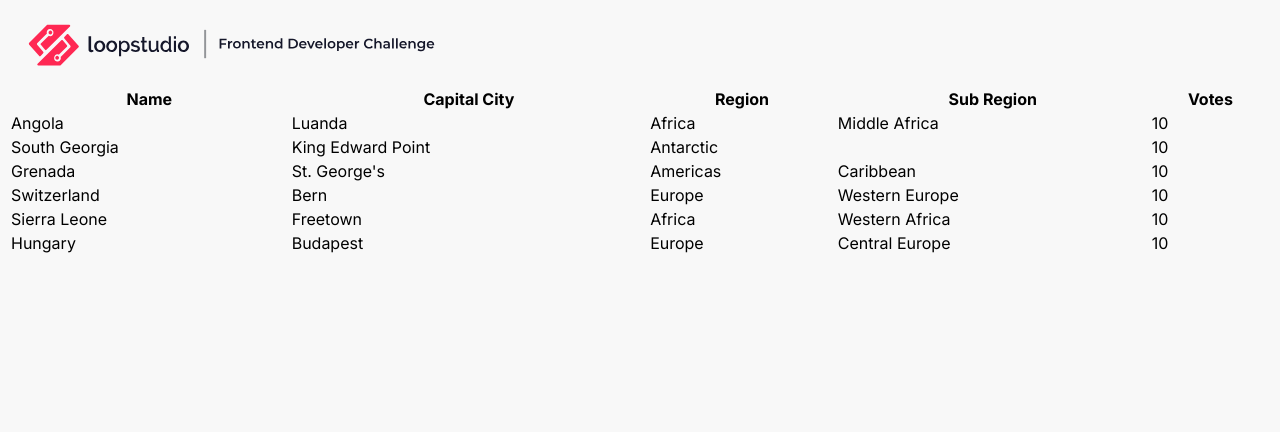
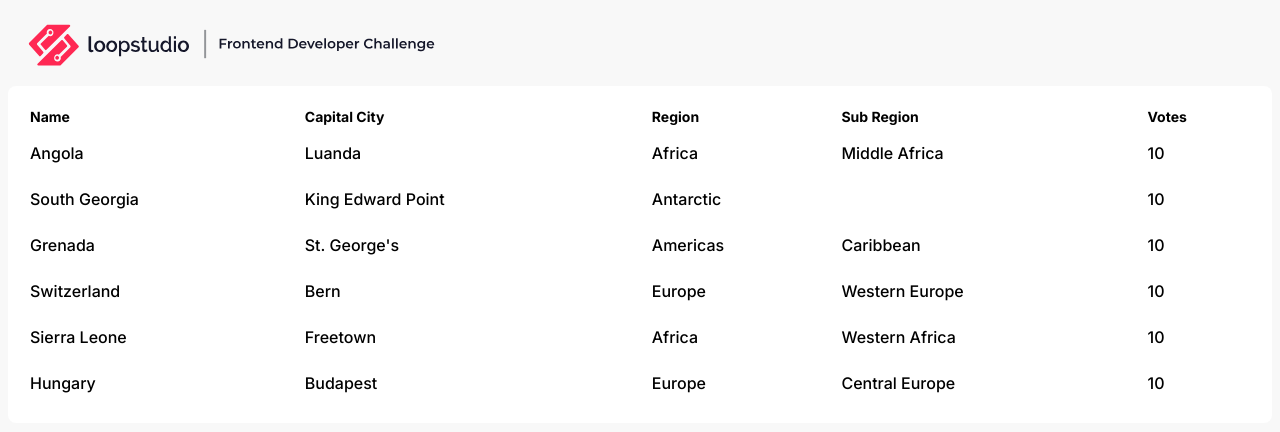
Before and after one commit to jesusaugusto0x2/country-vote, a Next.js app in the folder frontend/: page / in a window 1280 px wide. Shown: the top 432 px of the page. Built offline with nearby package versions, Linux system fonts and the light colour scheme.

Commit message:
feat: setup basic table styling

```diff
--- a/frontend/components/Table/index.tsx
+++ b/frontend/components/Table/index.tsx
@@ -1,4 +1,5 @@
 import { TdHTMLAttributes } from "react";
+import styles from "./styles.module.scss";
 
 export type Column<T> = Omit<
   TdHTMLAttributes<HTMLTableCellElement>,
@@ -15,7 +16,7 @@ type Props<T> = {
 };
 
 export const Table = <T,>({ columns, data, indexKey }: Props<T>) => (
-  <table>
+  <table className={styles.Table}>
     <thead>
       <tr>
         {columns.map((column) => (
--- /dev/null
+++ b/frontend/components/Table/styles.module.scss
@@ -0,0 +1,21 @@
+@import "@/styles/functions.scss";
+@import "@/styles/variables.scss";
+
+.Table {
+  background-color: #fff;
+  border-radius: $border-radius;
+  padding: spacing(2);
+
+  th {
+    text-align: initial;
+    font-size: $fsize-medium;
+    font-weight: $fweight-bold;
+    padding: spacing(0.5);
+  }
+
+  td {
+    font-size: $fsize-large;
+    font-weight: $fweight-semibold;
+    padding: spacing(1.5) spacing(0.5);
+  }
+}
--- /dev/null
+++ b/frontend/styles/functions.scss
@@ -0,0 +1,3 @@
+@function spacing($val: 1) {
+  @return $val * 8px;
+}
--- a/frontend/styles/variables.scss
+++ b/frontend/styles/variables.scss
@@ -1 +1,15 @@
-$color: red;
+// colors
+$white: #fff;
+
+// misc
+$border-radius: 8px;
+
+// fonts
+$fsize-small: 12px;
+$fsize-medium: 14px;
+$fsize-large: 16px;
+
+$fweight-light: 300;
+$fweight-normal: 400;
+$fweight-semibold: 500;
+$fweight-bold: 700;
```
